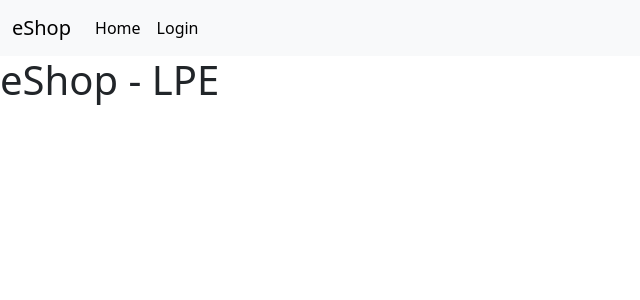
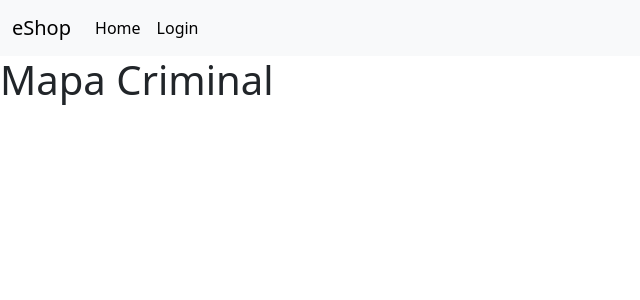
Before and after one commit to izolante/lpe_frontend_trab01, a React (Create React App) app: page / in a window 1280 px wide. Shown: the top 300 px of the page, without its empty margins (0-640 px from the left). Built offline with nearby package versions, Linux system fonts and the light colour scheme.

Commit message:
Update Home.jsx

```diff
--- a/src/componentes/telas/Home.jsx
+++ b/src/componentes/telas/Home.jsx
@@ -1,6 +1,6 @@
 const Home = () => (
     <div>
-        <h1>eShop - LPE</h1>
+        <h1>Mapa Criminal</h1>
     </div>
 )
 
```
